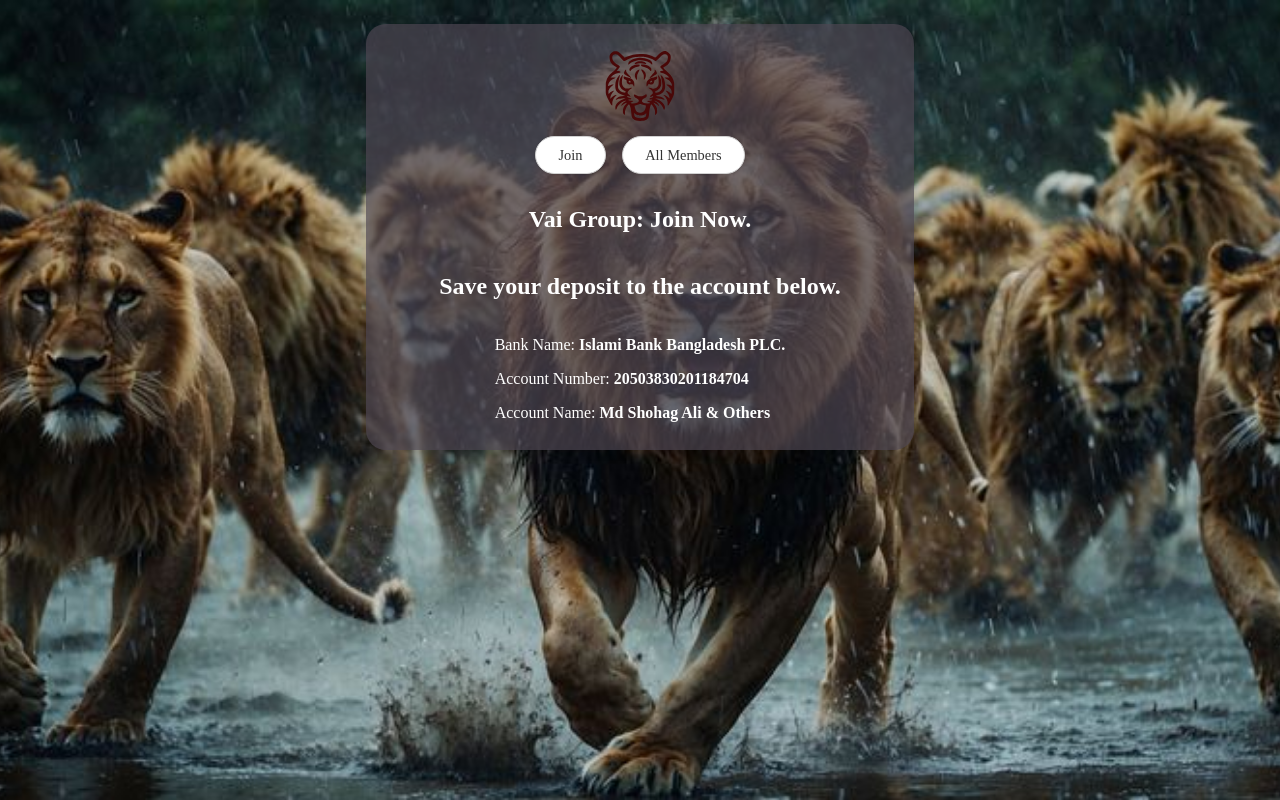
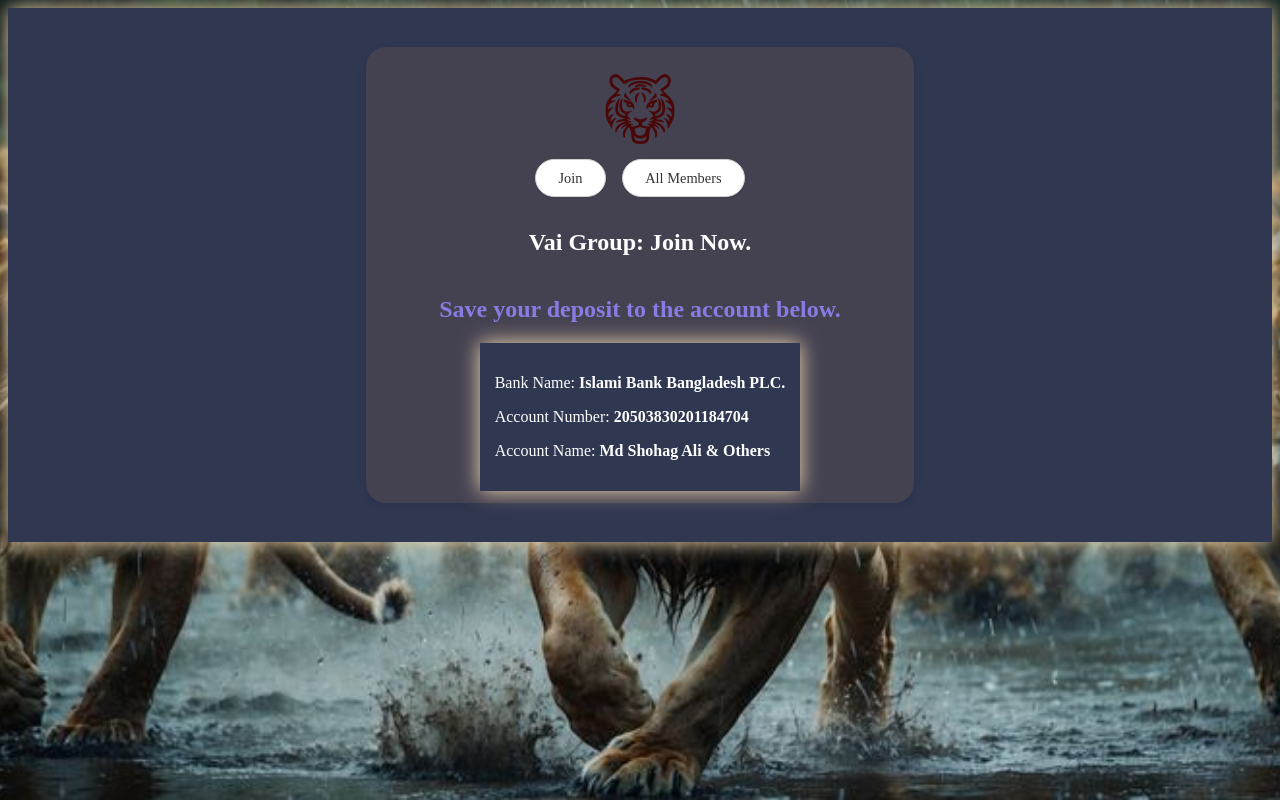
Before and after one commit to asadloveself/vai, a React (Vite) app in the folder client/: page / in a window 1280 px wide. Built offline with nearby package versions, Linux system fonts and the light colour scheme.

Commit message:
Update ProfileNav.scss

```diff
--- a/client/src/ProfileNav.scss
+++ b/client/src/ProfileNav.scss
@@ -38,10 +38,14 @@ h1 {
   margin-top: $spacing-unit * 2; // Add some space above the nav
 }
 h2{
-  color: #ffffff;
+  color: #887ce3;
 }
-div>p{
+div{    background-color: #303751;
+    padding: 15px;
+    box-shadow: 0px 0px 20px wheat;
+p{
   color: #ffffff;}
+}
 
 // --- Navigation Styles ---
 nav.profile {
```
